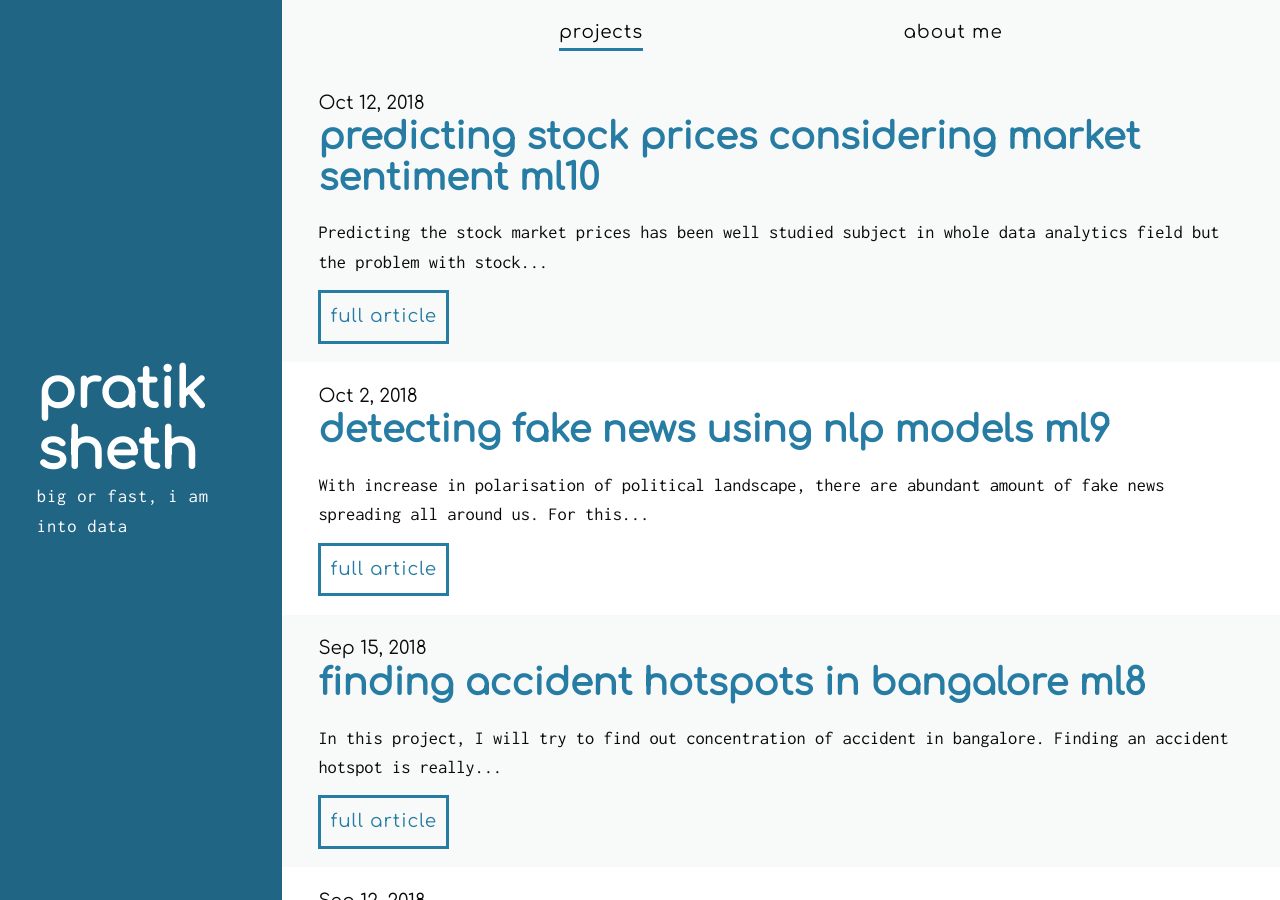
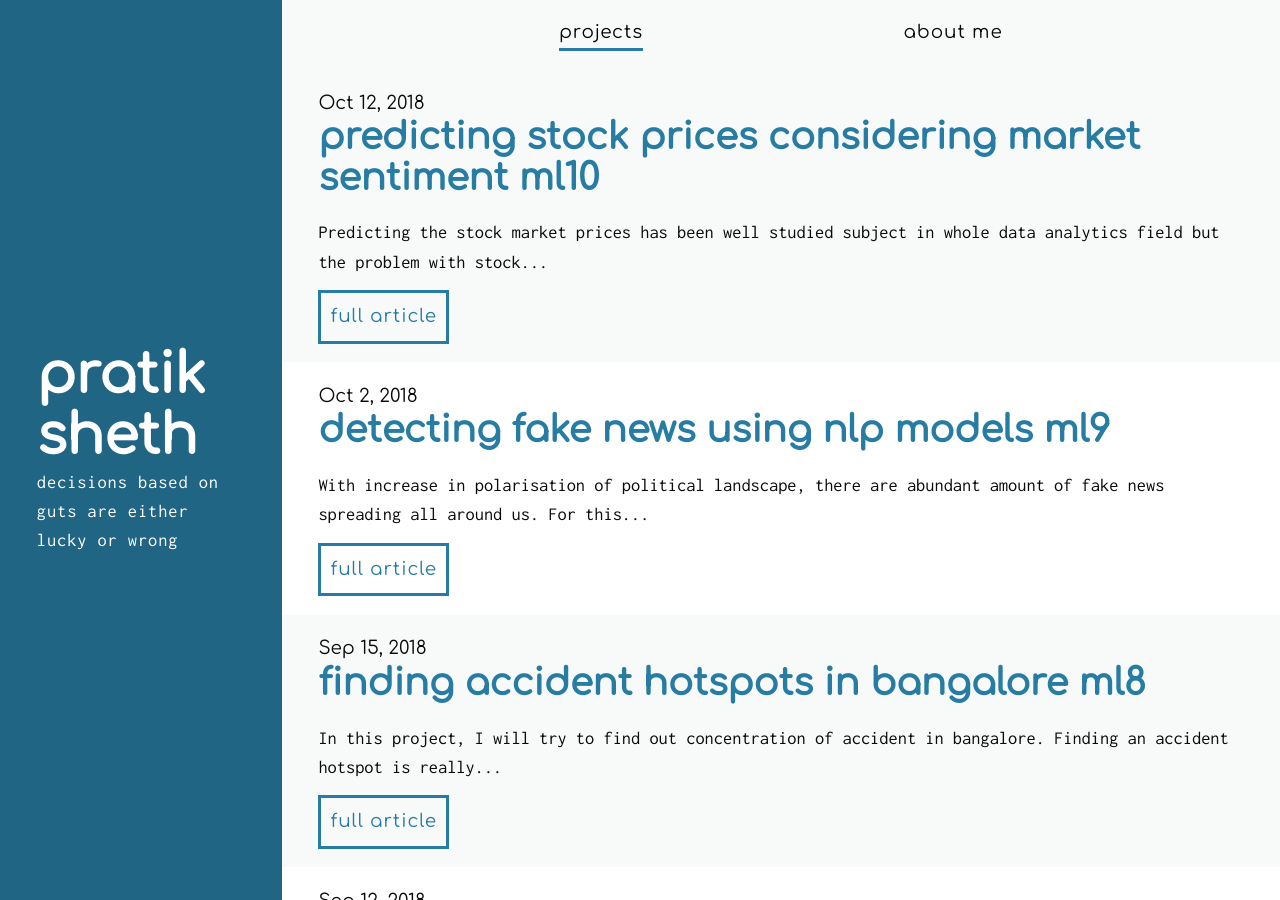
Before and after one commit to daftengineer/daftengineer.github.io, a Jekyll site: the page built from index.html, in a window 1280 px wide and 900 px high. Built offline with Jekyll 4.4.1, drawn with Linux system fonts in a browser that asks for light colours; nearby versions of some CDN libraries; the list of posts is cut into pages by our own code.

Commit message:
Update index.html

```diff
--- a/index.html
+++ b/index.html
@@ -9,7 +9,7 @@ layout: default
     <div class="previews__container">
 
       <div class="siteheader"><b>{{ site.title }}</b></div>
-      <span style="text-transform:lowercase;">Big or Fast, I am into Data</span>
+      <span style="text-transform:lowercase;">Decisions based on guts are either lucky or wrong</span>
     </div>
   </div>
 
```
